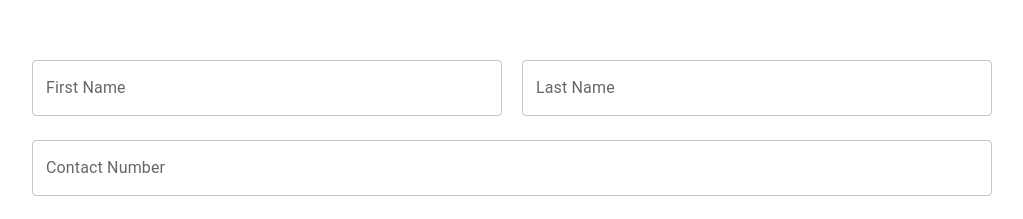
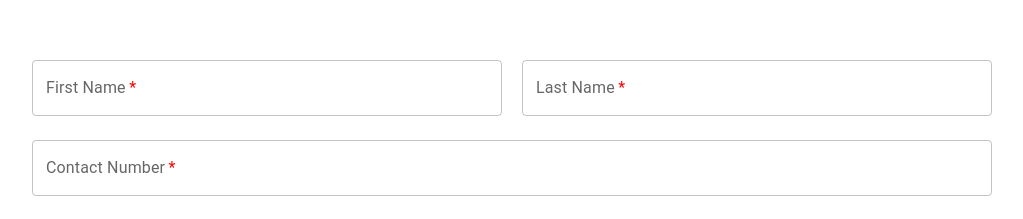
Before and after one commit to koushikpuppala/easyops-fullstack-assignement, a React (Create React App) app: page / in a window 1280 px wide. Shown: the part 140-359 px from the top of the page, without its empty margins (128-1151 px from the left). Built offline with nearby package versions, Linux system fonts and the light colour scheme.

Commit message:
Added * as a required field in name and contact filed

```diff
--- a/src/App.jsx
+++ b/src/App.jsx
@@ -13,6 +13,7 @@ import {
 	Pagination,
 	PaginationItem,
 	Stack,
+	TextField,
 	Typography,
 } from '@mui/material'
 import {
@@ -279,13 +280,19 @@ function App() {
 		)
 	}
 
+	const inputStyle = {
+		'& .MuiFormLabel-asterisk': {
+			color: 'red',
+		},
+	}
+
 	return (
 		<Box className='header'>
 			<Box sx={{ padding: '10px', width: '75%' }}>
 				<Grid container spacing={2}>
 					<Grid item sx={{ display: 'flex', justifyContent: 'space-evenly' }} xs={12}>
 						<Stack spacing={1} sx={{ width: '50%', paddingRight: '20px' }}>
-							<FormControl variant='outlined'>
+							<FormControl variant='outlined' required sx={inputStyle}>
 								<InputLabel htmlFor='first-name'>First Name</InputLabel>
 								<OutlinedInput
 									id='first-name'
@@ -302,7 +309,7 @@ function App() {
 							</FormHelperText>
 						</Stack>
 						<Stack spacing={1} sx={{ width: '50%' }}>
-							<FormControl variant='outlined'>
+							<FormControl variant='outlined' required sx={inputStyle}>
 								<InputLabel htmlFor='last-name'>Last Name</InputLabel>
 								<OutlinedInput
 									id='last-name'
@@ -321,7 +328,7 @@ function App() {
 					</Grid>
 					<Grid item xs={12}>
 						<Stack spacing={1}>
-							<FormControl variant='outlined'>
+							<FormControl variant='outlined' required sx={inputStyle}>
 								<InputLabel htmlFor='contact-number'>Contact Number</InputLabel>
 								<OutlinedInput
 									id='contact-number'
```
